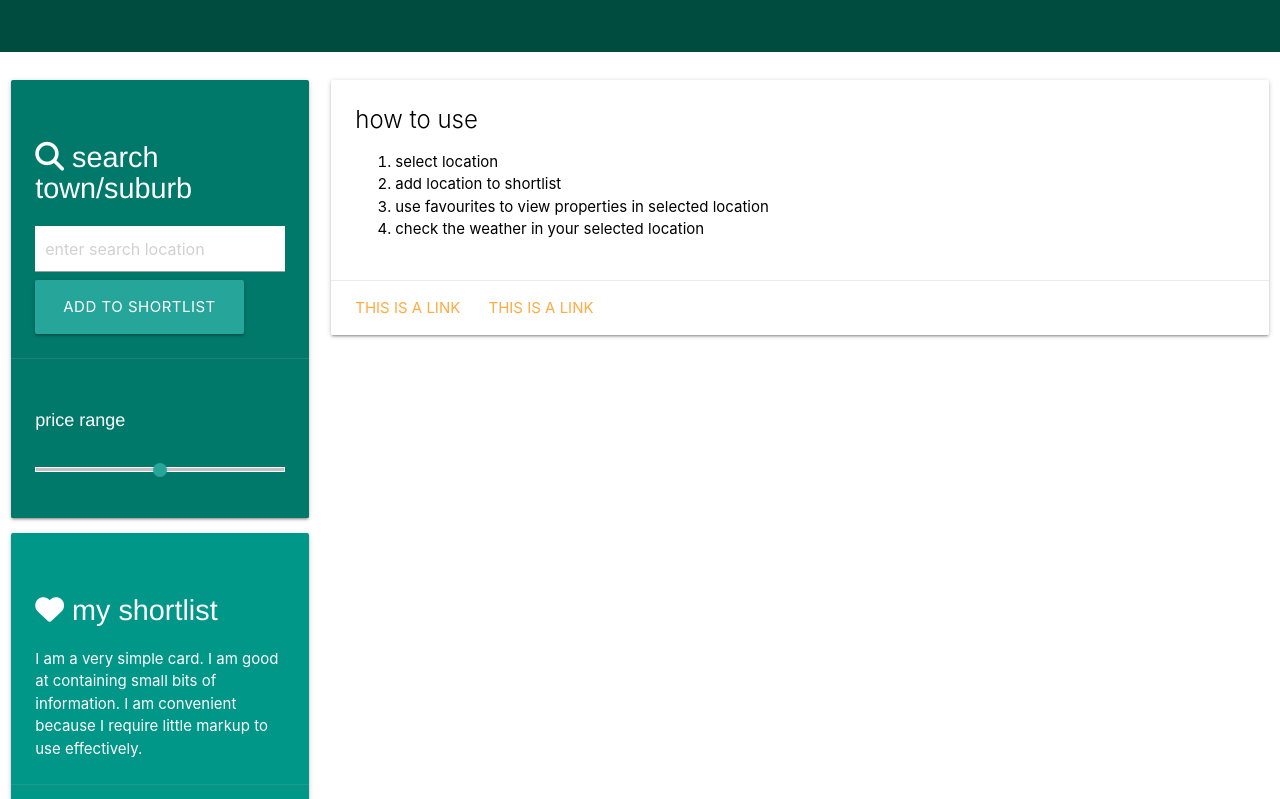
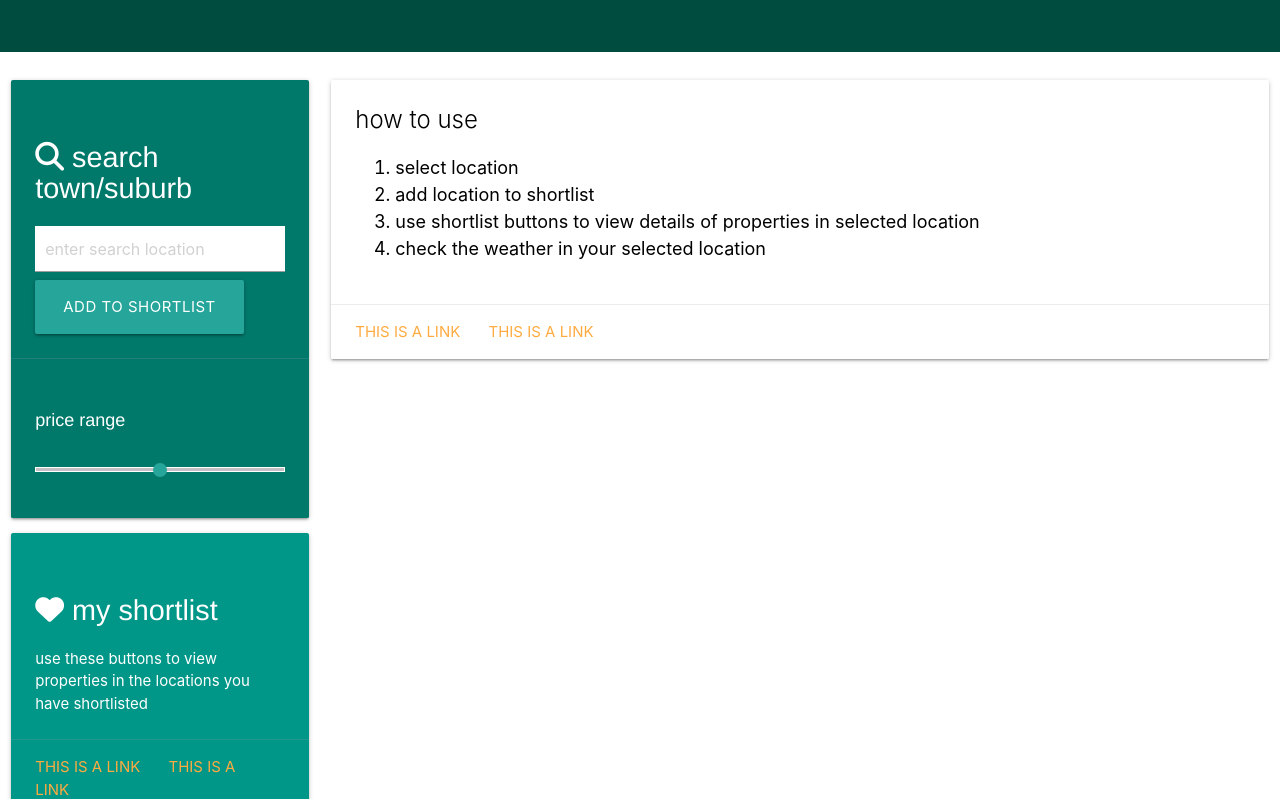
Before and after one commit to TRN10/realocater, a plain HTML site: page index.html in a window 1280 px wide. Shown: the part 144-943 px from the top of the page. Drawn offline with nearby package versions, Linux system fonts and the light colour scheme; a web font is replaced by a local one.

Commit message:
text content adjusted

```diff
--- a/assets/style.css
+++ b/assets/style.css
@@ -19,3 +19,7 @@ h2 {
     background-color: white;
     text-indent: 10px;
 }
+
+ol {
+    font-size: larger;
+}
--- a/index.html
+++ b/index.html
@@ -19,7 +19,7 @@
 
 
     <div class="row header">
-        <div class="col s12">
+        <div class="col m12">
             <h1><i class="fa-solid fa-location-dot"></i> realocator</h1>
         </div>
 
@@ -30,9 +30,9 @@
             <div class="card #00796b teal darken-2">
                 <div class="card-content white-text">
                     <span class="card-title">
-                        <strong>
-                            <h2><i class="fa-solid fa-magnifying-glass"></i> search town/suburb</h2>
-                        </strong>
+
+                        <h2><i class="fa-solid fa-magnifying-glass"></i> search town/suburb</h2>
+
                     </span>
                     <form>
                         <input type="text" name="location-name" id="location-name"
@@ -60,8 +60,7 @@
                     <span class="card-title">
                         <h2><i class="fa-solid fa-heart"></i> my shortlist</h2>
                     </span>
-                    <p>I am a very simple card. I am good at containing small bits of information.
-                        I am convenient because I require little markup to use effectively.</p>
+                    <p>use these buttons to view properties in the locations you have shortlisted</p>
                 </div>
                 <div class="card-action">
                     <a href="#">This is a link</a>
@@ -89,7 +88,7 @@
                     <ol>
                         <li>select location</li>
                         <li>add location to shortlist</li>
-                        <li>use favourites to view properties in selected location</li>
+                        <li>use shortlist buttons to view details of properties in selected location</li>
                         <li>check the weather in your selected location</li>
                     </ol>
                 </div>
```
